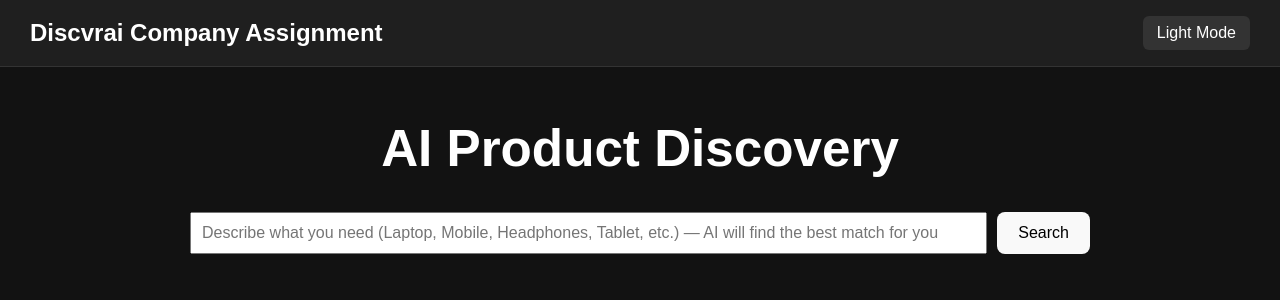
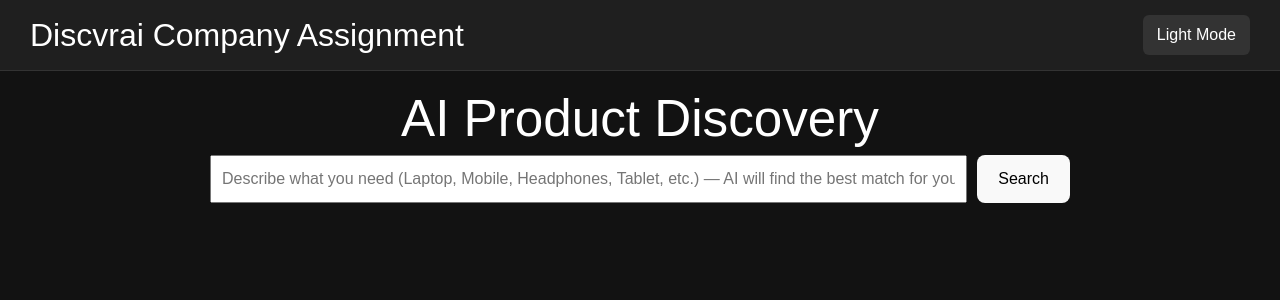
Before and after one commit to abishek1405/discvrai-product-discovery-ai, a React (Vite) app in the folder frontend/discvrai-ai-frontend/: page / in a window 1280 px wide. Shown: the top 300 px of the page. Built offline with nearby package versions, Linux system fonts and the light colour scheme.

Commit message:
change domin name

```diff
--- a/frontend/discvrai-ai-frontend/index.html
+++ b/frontend/discvrai-ai-frontend/index.html
@@ -4,6 +4,8 @@
     <meta charset="UTF-8" />
     <link rel="icon" type="image/svg+xml" href="/vite.svg" />
     <meta name="viewport" content="width=device-width, initial-scale=1.0" />
+    <link href="https://cdn.jsdelivr.net/npm/bootstrap@5.3.8/dist/css/bootstrap.min.css" rel="stylesheet" integrity="sha384-sRIl4kxILFvY47J16cr9ZwB07vP4J8+LH7qKQnuqkuIAvNWLzeN8tE5YBujZqJLB" crossorigin="anonymous">
+    <script src="https://cdn.jsdelivr.net/npm/bootstrap@5.3.8/dist/js/bootstrap.bundle.min.js" integrity="sha384-FKyoEForCGlyvwx9Hj09JcYn3nv7wiPVlz7YYwJrWVcXK/BmnVDxM+D2scQbITxI" crossorigin="anonymous"></script>
     <title>discvrai-ai-frontend</title>
   </head>
   <body>
--- a/frontend/discvrai-ai-frontend/src/components/Home/index.jsx
+++ b/frontend/discvrai-ai-frontend/src/components/Home/index.jsx
@@ -41,10 +41,12 @@
 
       {summary && <SummaryBox summary={summary} />}
 
-      <div className="grid">
-        {products.map((product, index) => (
+      <div className="grid container">
+        <div className="row">
+          {products.map((product, index) => (
           <ProductCard key={index} product={product} />
         ))}
+        </div>
       </div>
     </div>
   );
--- a/frontend/discvrai-ai-frontend/src/components/Productcard/index.jsx
+++ b/frontend/discvrai-ai-frontend/src/components/Productcard/index.jsx
@@ -2,7 +2,7 @@
 
 export default function ProductCard({ product }) {
   return (
-    <div className="product-card">
+    <div className="product-card col-12 col-md-4 com-xl-3">
       <img src={product.image} alt={product.name} />
       <h3>{product.name}</h3>
       <p>{product.description}</p>
```
